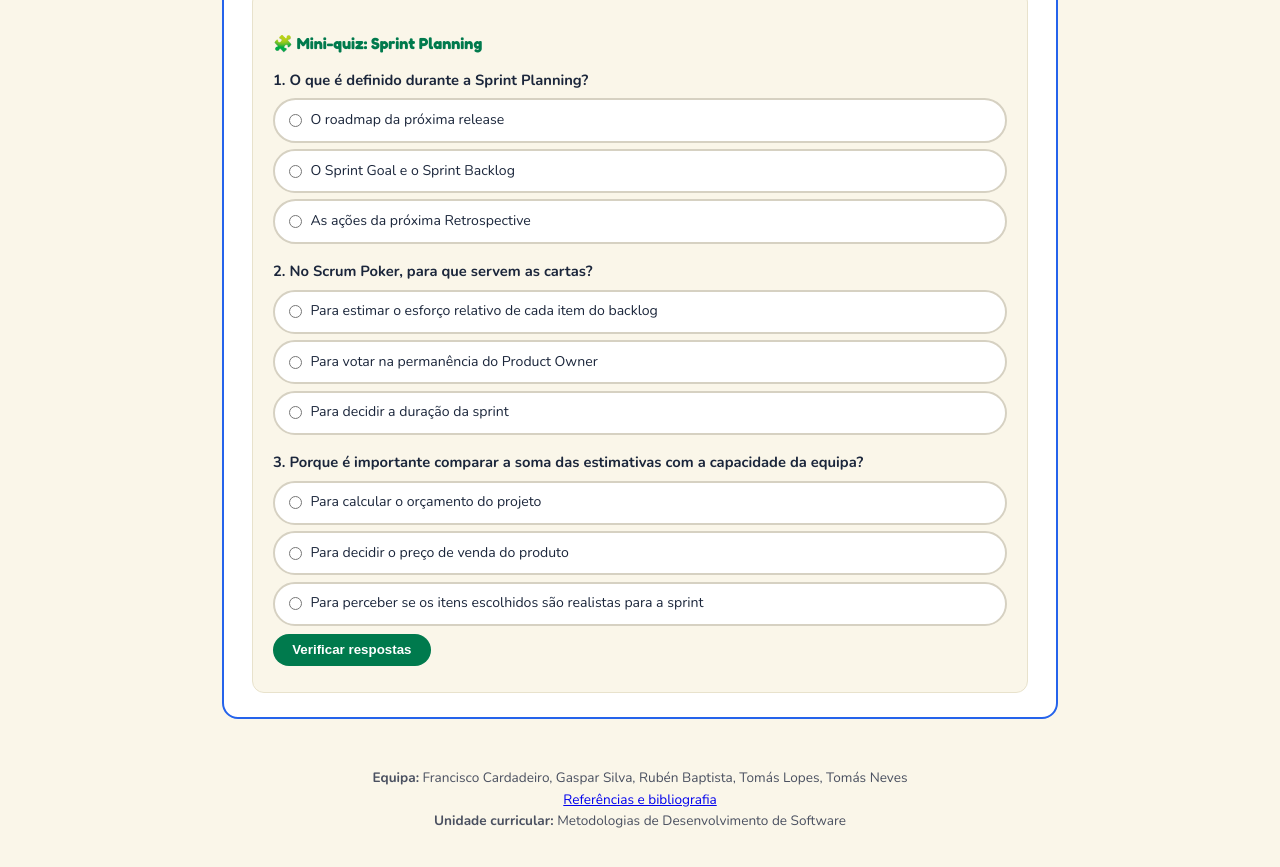
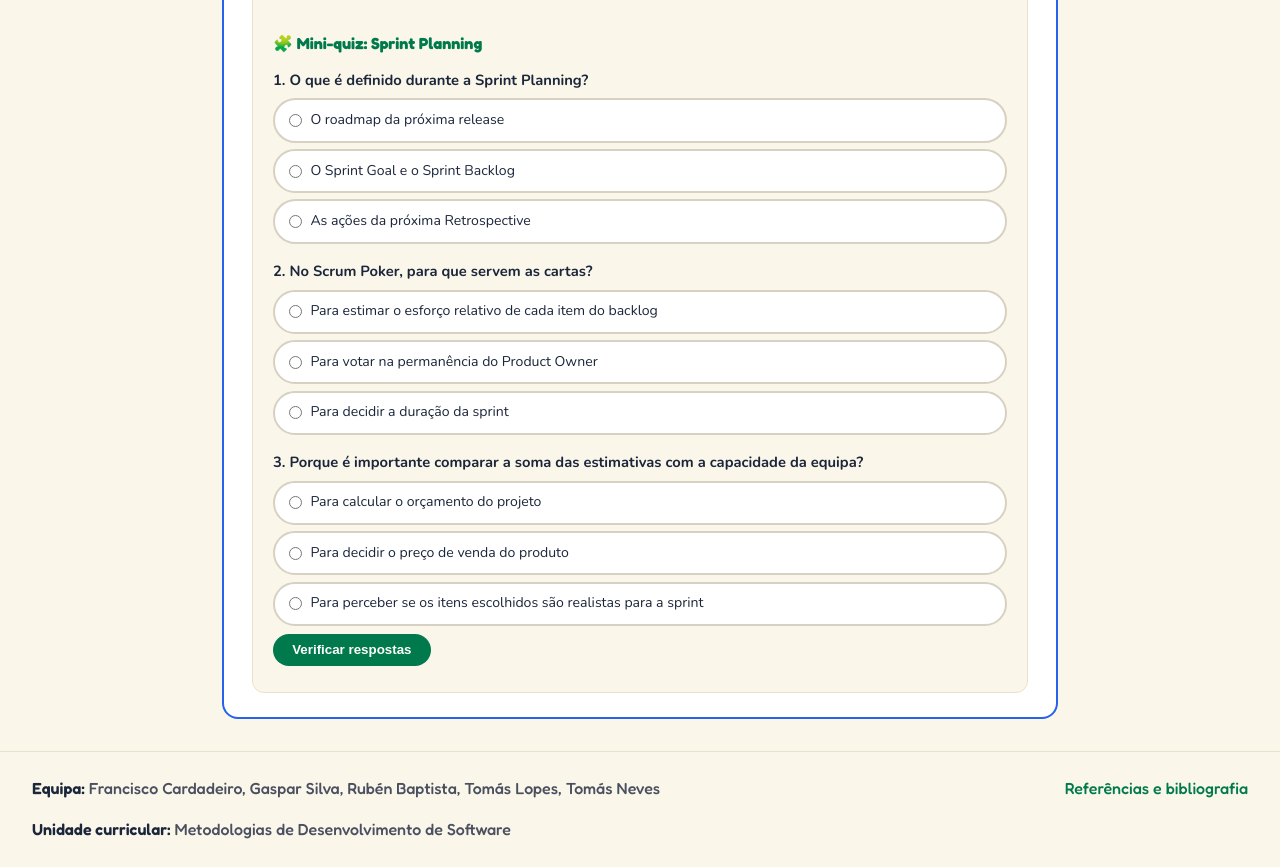
Before and after one commit to gasanaps8/MDS-TP4, a plain HTML site: page index.html in a window 1280 px wide. Shown: the part 2611-3478 px from the top of the page. Drawn offline with nearby package versions, Linux system fonts and the light colour scheme.

Commit message:
Footer css

```diff
--- a/css/style.css
+++ b/css/style.css
@@ -49,10 +49,33 @@ header {
   border-bottom: 1px solid #e8e2cc;
 }
 
-footer {
-  text-align: center;
+.footer {
+  display: flex;
+  flex-wrap: wrap;
+  align-items: center;
+  justify-content: space-between;
+  gap: 1rem 1.5rem;
+  padding: 1.5rem 2rem;
+  border-top: 1px solid #e8e2cc;
   color: var(--texto);
-  font-size: 0.85rem;
+  font-family: "Fredoka", "Nunito", sans-serif;
+  font-size: 1rem;
+  text-align: left;
+}
+
+.footer__item strong {
+  color: var(--navy);
+  font-weight: 600;
+}
+
+.footer__link {
+  color: var(--verde);
+  text-decoration: none;
+  font-weight: 500;
+}
+
+.footer__link:hover {
+  text-decoration: underline;
 }
 
 .marca {
@@ -605,4 +628,8 @@ button {
   .etapa:nth-child(even) {
     transform: none;
   }
+  .footer {
+    flex-direction: column;
+    align-items: flex-start;
+  }
 }
```
